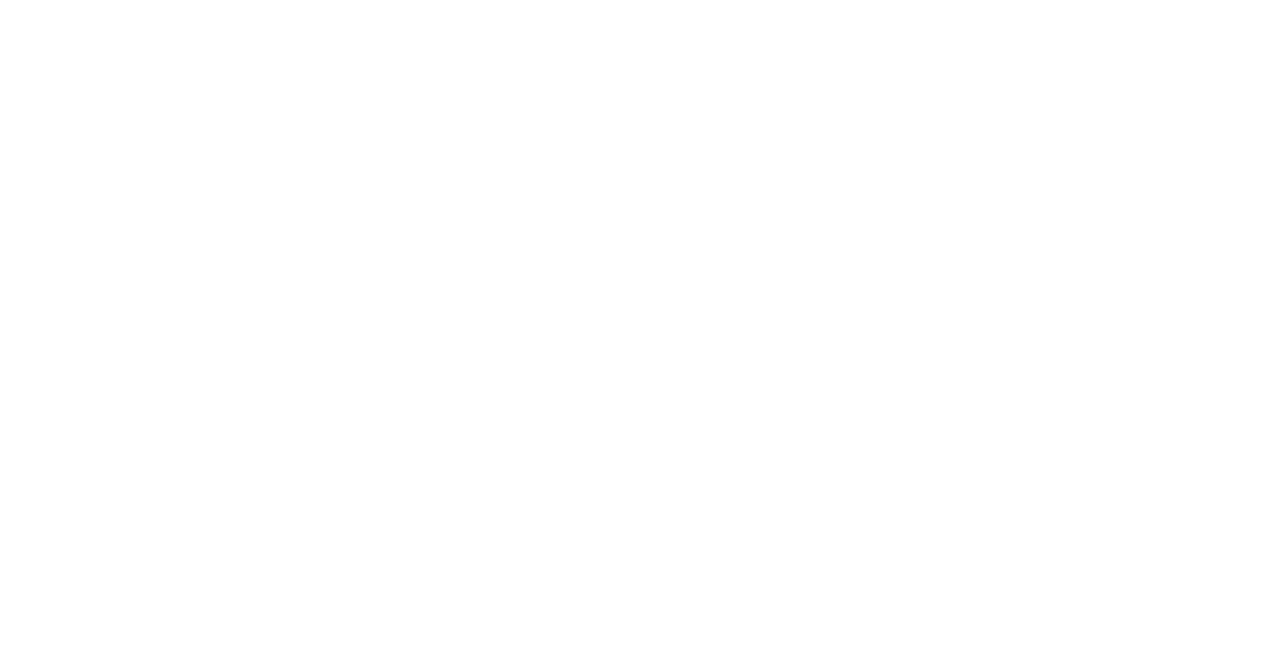
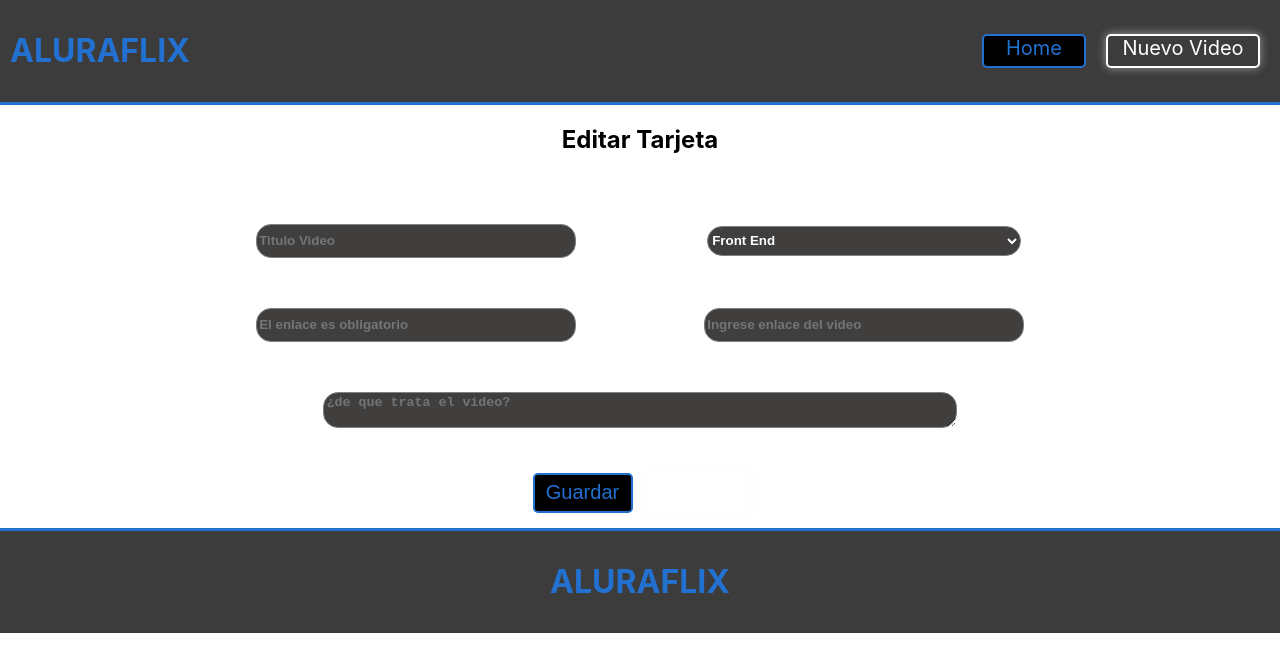
Before and after one commit to JhonTrujillo/alura-flix, a React (Create React App) app: page /EditarVideo in a window 1280 px wide. Before the commit this address had no page. Shown: the top 672 px of the page. Built offline with nearby package versions, Linux system fonts and the light colour scheme.

Commit message:
Feat: trabajando en boton editar card

```diff
--- a/src/App.js
+++ b/src/App.js
@@ -3,10 +3,12 @@ import './App.css';
 // import Banner from './componentes/Banner/index';
 // import Footer from './componentes/Footer';
 // import Equipo from './componentes/Equipo';
+
 import Nuevovideo from './pages/nuevovideo';
 import { BrowserRouter as Router, Routes, Route } from 'react-router-dom';
 import Home from './pages/home';
-// import FormularioCrearVideo from './componentes/FormularioCrearVideo';
+import EditarVideo from './pages/editarVideo';
+
 
 function App() {
   return (
@@ -16,6 +18,7 @@ function App() {
           <Route path='/' element={<Home />} />
           <Route path='/home' element={<Home />} />
           <Route path='/nuevovideo' element={<Nuevovideo />} />
+         <Route path='/EditarVideo' element={<EditarVideo />} />
         </Routes>
       </Router>
     </div>
--- a/src/componentes/Cardvideo/index.jsx
+++ b/src/componentes/Cardvideo/index.jsx
@@ -1,19 +1,19 @@
 // import ModalZoom from "../ModalZoom"
-import FormularioCrearVideo from '../FormularioCrearVideo'
+// import FormularioCrearVideo from '../FormularioCrearVideo'
 import './cardvideo.css'
 
 
 // //Evento Modal
-   const ModalEditar = (event) => {
-        console.log("Modal Editar")
-        return <><dialog open>
-            <form method="dialog" className="modal">
-                 <FormularioCrearVideo/>
-                <button>OK</button>
-            </form>
-       </dialog>
-       </>
-    }
+//    const ModalEditar = (event) => {
+//         console.log("Modal Editar")
+//         return <><dialog open>
+//             <form method="dialog" className="modal">
+//                  <FormularioCrearVideo/>
+//                 <button>OK</button>
+//             </form>
+//        </dialog>
+//        </>
+//     }
 
 
 const Cardvideo = () => {
@@ -23,7 +23,9 @@ const Cardvideo = () => {
           </div>
           <div className='card-button'>
                <button className='button-borrar'>Borrar</button>
-               <button className='button-editar' onClick={ModalEditar}>Editar</button>
+               <button className='button-editar' >
+                    <a href="../editarVideo">Editar</a>
+               </button>
           </div>
      </div>
 }
--- /dev/null
+++ b/src/pages/editarVideo.jsx
@@ -0,0 +1,35 @@
+import Header from "../componentes/Header"
+import Footer from "../componentes/Footer"
+import FormularioCrearVideo from "../componentes/FormularioCrearVideo"
+import CampoTexto from "../componentes/CampoTexto"
+import CampoTextArea from "../componentes/CampoTextArea"
+import CampoBotones from "../componentes/CampoBotones"
+import ListaCategorias from "../componentes/ListaCategorias"
+
+const EditarVideo = () => {
+   return <div>
+        <Header />
+        <div className='formulario_container'>
+            <h2 className='container_title' style={{color:"black"}}>Editar Tarjeta</h2>
+            <div className='container_uno'>
+                <CampoTexto titulo="Titulo" placeholder="Titulo Video" required />
+                <ListaCategorias titulo="Categorias" />
+            </div>
+
+            <div className='container_dos'>
+                <CampoTexto titulo="Imagen" placeholder="El enlace es obligatorio" required />
+                <CampoTexto titulo="Video" placeholder="Ingrese enlace del video" required />
+            </div>
+
+            <div className='container_tres'>
+                <CampoTextArea titulo="Descripcion" placeholder="¿de que trata el video?" required />
+            </div>
+            <div className='container_cuatro'>
+                <CampoBotones />
+            </div>
+        </div>
+        <Footer />
+   </div>
+}
+
+export default EditarVideo
--- a/src/pages/home.jsx
+++ b/src/pages/home.jsx
@@ -2,12 +2,12 @@
  import Header from "../componentes/Header"
  import Footer from "../componentes/Footer"
  import Equipo from "../componentes/Equipo"
-import ModalZoom from "../componentes/ModalZoom"
+// import ModalZoom from "../componentes/ModalZoom"
 
    //Registrar video
-   const registrarvideo = (video) => {
-    console.log("Nuevo video", video)
-}
+//    const registrarvideo = (video) => {
+//     console.log("Nuevo video", video)
+// }
 
   //Lista de Equipos
 const equipos =[
@@ -32,7 +32,7 @@ const Home = () => {
             equipos.map((equipo) => {
               // console.log("Equipo:", equipo)
              return <Equipo datos={equipo} key={equipo.titulo}
-              registrarVideo={registrarvideo}
+              // registrarVideo={registrarvideo}
              />
 
             })
```
